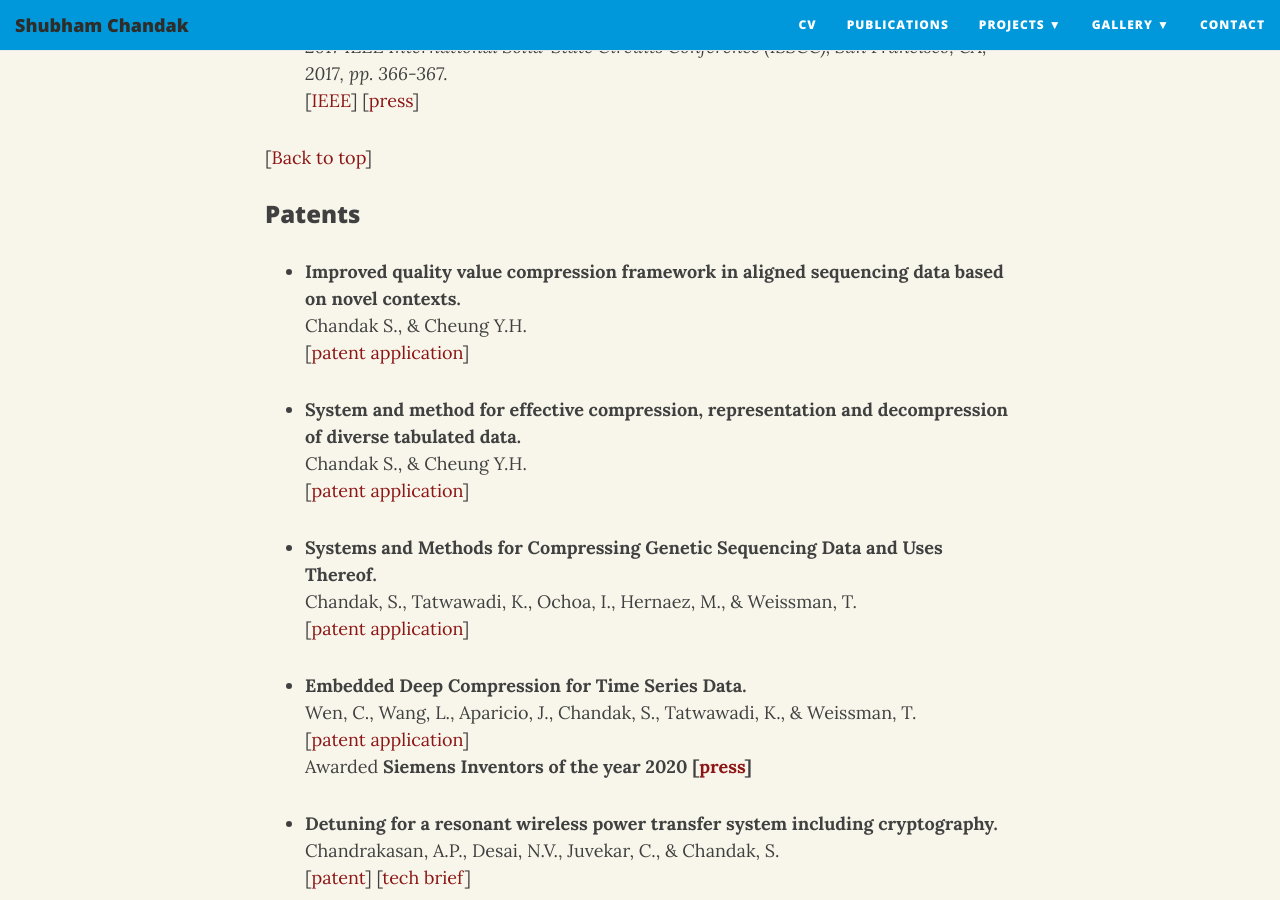
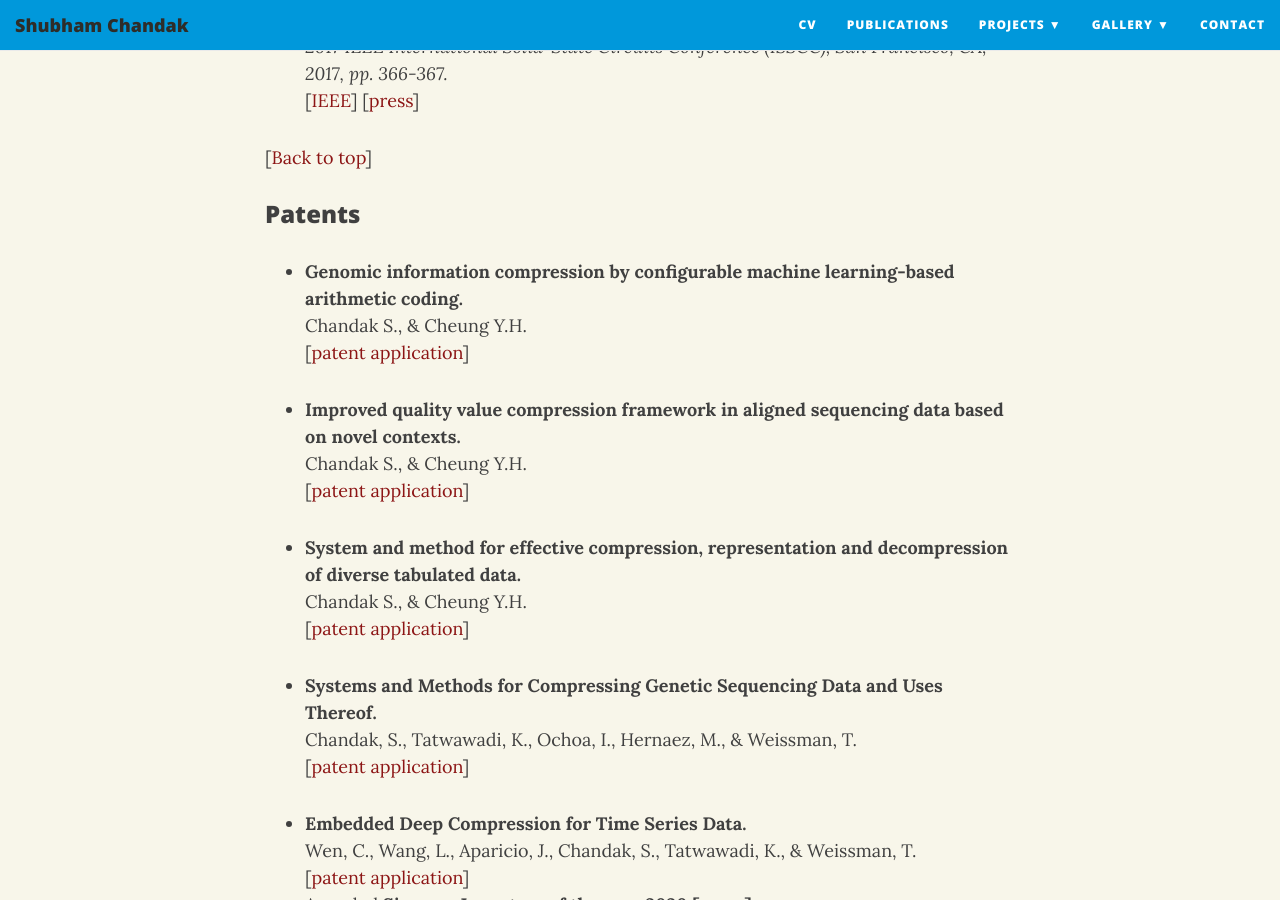
Before and after one commit to shubhamchandak94/shubhamchandak94.github.io, a Jekyll site: the page built from publications.md, in a window 1280 px wide and 900 px high, scrolled down 3215 px. Built offline with Jekyll 4.4.1, drawn with Linux system fonts in a browser that asks for light colours; nearby versions of some CDN libraries.

Commit message:
add new patent

```diff
--- a/publications.md
+++ b/publications.md
@@ -100,6 +100,10 @@ _**Google Scholar page [HERE](https://scholar.google.com/citations?hl=en&user=t1
 <a id="patents"></a>[[Back to top](#top_anchor_)]
 
 ### Patents
+- **Genomic information compression by configurable machine learning-based arithmetic coding.**
+  Chandak S., & Cheung Y.H.
+  [[patent application](https://patents.google.com/patent/WO2022008311A1/en)]
+
 - **Improved quality value compression framework in aligned sequencing data based on novel contexts.**
   Chandak S., & Cheung Y.H.
   [[patent application](https://patents.google.com/patent/WO2021156110A1/en)]
```
Also changed, not shown: 1 other file.
